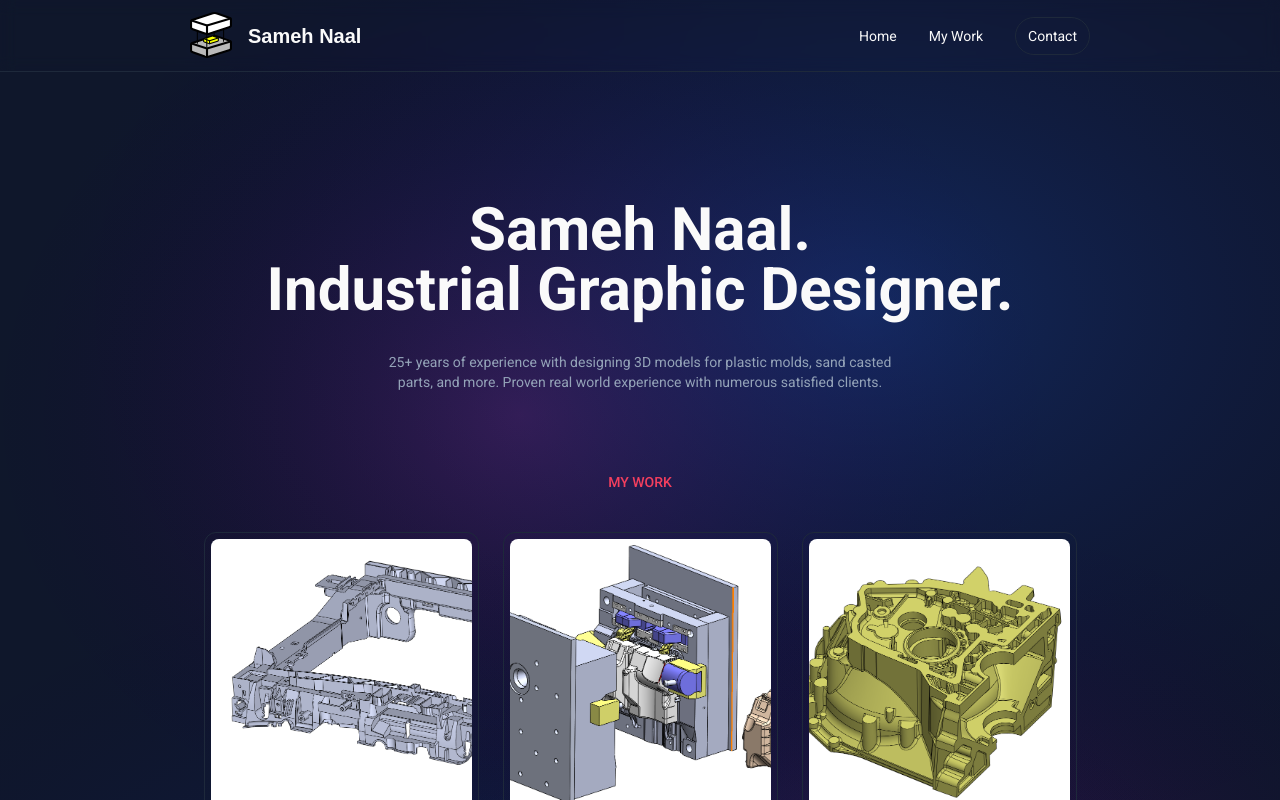
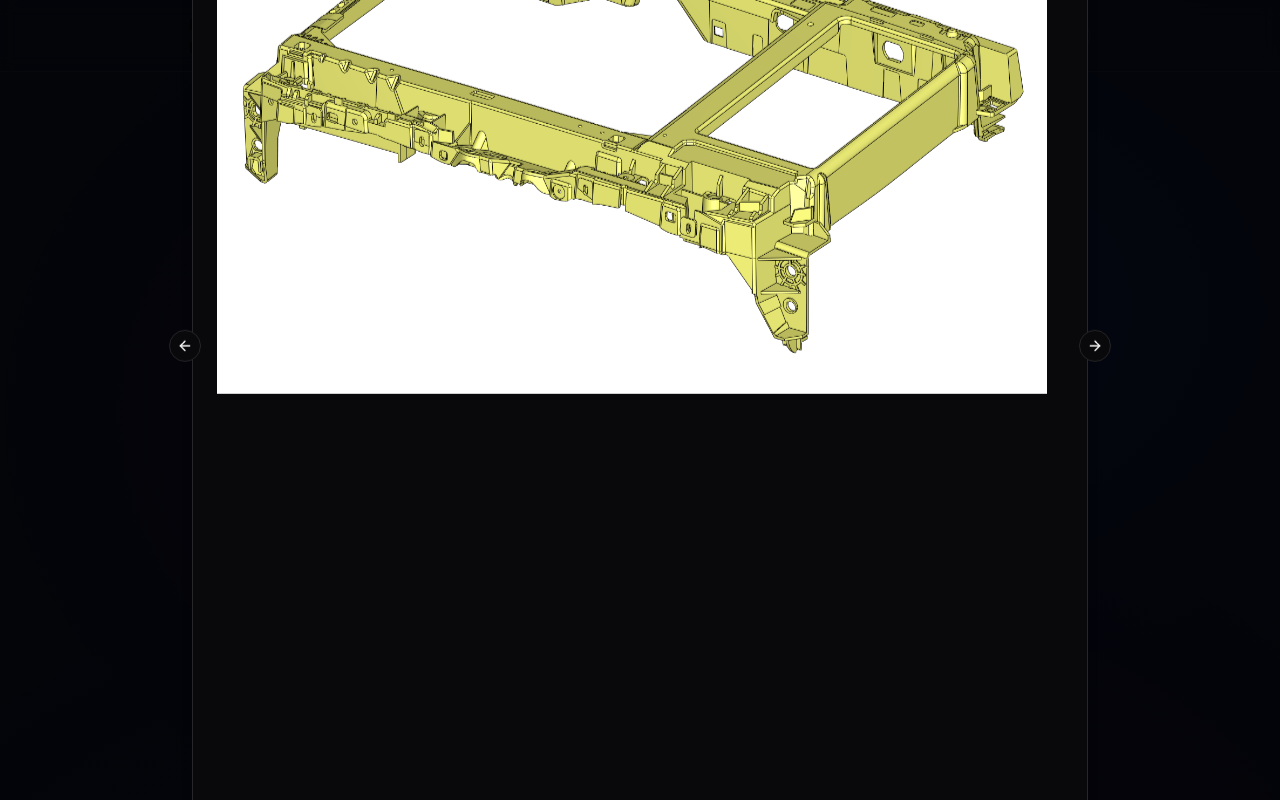
Before and after one commit to aziznal/samehnaal.com, a Next.js app: page / in a window 1280 px wide. Both pictures are taken after a click on the element 341 px from the left and 757 px from the top of the page. Shown: the top 800 px of the page. Built offline with nearby package versions, Linux system fonts and the light colour scheme.

Commit message:
add support for vidoe media

```diff
--- a/app/globals.css
+++ b/app/globals.css
@@ -35,35 +35,35 @@
     --radius: 0.5rem;
   }
 
-  /* .dark { */
-  /*   --background: 240 10% 3.9%; */
-  /*   --foreground: 0 0% 98%; */
-  /**/
-  /*   --card: 240 10% 3.9%; */
-  /*   --card-foreground: 0 0% 98%; */
-  /**/
-  /*   --popover: 240 10% 3.9%; */
-  /*   --popover-foreground: 0 0% 98%; */
-  /**/
-  /*   --primary: 0 0% 98%; */
-  /*   --primary-foreground: 240 5.9% 10%; */
-  /**/
-  /*   --secondary: 240 3.7% 15.9%; */
-  /*   --secondary-foreground: 0 0% 98%; */
-  /**/
-  /*   --muted: 240 3.7% 15.9%; */
-  /*   --muted-foreground: 240 5% 64.9%; */
-  /**/
-  /*   --accent: 240 3.7% 15.9%; */
-  /*   --accent-foreground: 0 0% 98%; */
-  /**/
-  /*   --destructive: 0 62.8% 30.6%; */
-  /*   --destructive-foreground: 0 0% 98%; */
-  /**/
-  /*   --border: 240 3.7% 15.9%; */
-  /*   --input: 240 3.7% 15.9%; */
-  /*   --ring: 240 4.9% 83.9%; */
-  /* } */
+  .dark {
+    --background: 240 10% 3.9%;
+    --foreground: 0 0% 98%;
+
+    --card: 240 10% 3.9%;
+    --card-foreground: 0 0% 98%;
+
+    --popover: 240 10% 3.9%;
+    --popover-foreground: 0 0% 98%;
+
+    --primary: 0 0% 98%;
+    --primary-foreground: 240 5.9% 10%;
+
+    --secondary: 240 3.7% 15.9%;
+    --secondary-foreground: 0 0% 98%;
+
+    --muted: 240 3.7% 15.9%;
+    --muted-foreground: 240 5% 64.9%;
+
+    --accent: 240 3.7% 15.9%;
+    --accent-foreground: 0 0% 98%;
+
+    --destructive: 0 62.8% 30.6%;
+    --destructive-foreground: 0 0% 98%;
+
+    --border: 240 3.7% 15.9%;
+    --input: 240 3.7% 15.9%;
+    --ring: 240 4.9% 83.9%;
+  }
 }
 
 @layer base {
@@ -75,3 +75,27 @@
     @apply bg-background text-foreground;
   }
 }
+
+/* Scrollbar container */
+::-webkit-scrollbar {
+  width: 8px; /* for vertical scrollbars */
+  height: 8px; /* for horizontal scrollbars */
+  background-color: #f5f5f5; /* light grey background */
+}
+
+/* Scrollbar handle */
+::-webkit-scrollbar-thumb {
+  background-color: #c1c1c1; /* dark grey */
+  border-radius: 4px; /* rounded corners for the scrollbar handle */
+}
+
+/* Scrollbar track */
+::-webkit-scrollbar-track {
+  background-color: #f5f5f5; /* light grey, same as scrollbar container */
+  border-radius: 4px; /* rounded corners for the track */
+}
+
+/* Optional: dynamic effect on hover */
+::-webkit-scrollbar-thumb:hover {
+  background-color: #a8a8a8; /* slightly darker grey when hovered */
+}
--- a/app/layout.tsx
+++ b/app/layout.tsx
@@ -19,7 +19,7 @@ export default function RootLayout({
   children: React.ReactNode;
 }>) {
   return (
-    <html lang="en">
+    <html lang="en" className="dark">
       <body className={cn(inter.className, "bg-[#0f172b] text-zinc-50")}>
         {children}
       </body>
--- a/app/page.tsx
+++ b/app/page.tsx
@@ -7,7 +7,7 @@ import { ReactNode } from "react";
 export default function Home() {
   return (
     <div
-      className="flex flex-col items-center min-h-dvh pb-80 scroll-mt-24"
+      className="flex flex-col items-center min-h-dvh scroll-mt-24"
       id="home"
       style={{
         background: "url('/main.svg') top center / cover repeat",
@@ -84,14 +84,25 @@ export default function Home() {
 
         <CategoryCard
           thumbnailSrc="/portfolio/plastic-injection/Iveco filter/filter cover.png"
-          images={["/portfolio/plastic-injection/"]}
+          images={[
+            "/portfolio/plastic-injection/Elbow/Elbow mold.png",
+            "/portfolio/plastic-injection/Elbow/Elbow.png",
+            "/portfolio/plastic-injection/Iveco filter/From STL to 3D Model.png",
+            "/portfolio/plastic-injection/Iveco filter/STL.png",
+            "/portfolio/plastic-injection/Iveco filter/filter cover.png",
+            "/portfolio/plastic-injection/Iveco filter/Iveco.mp4",
+          ]}
           title="Plastic Injection"
           description="Previews of Plastic injection molds where I both make the 3d models as well as design the mechanical motions of the mold"
         />
 
         <CategoryCard
           thumbnailSrc="/portfolio/sand-casting/From STL to 3D Model4-1.png"
-          images={[""]}
+          images={[
+            "/portfolio/sand-casting/From STL to 3D Model4-1.png",
+            "/portfolio/sand-casting/From STL to 3D Model5.png",
+            "/portfolio/sand-casting/STL5.png",
+          ]}
           title="Sand Casting"
           description="Real world examples that I've designed of highly complex sand casted parts with many challenging aspects"
         />
@@ -104,7 +115,7 @@ export default function Home() {
         CONTACT
       </h2>
 
-      <div className="flex gap-4 items-center">
+      <div className="flex gap-4 items-center mb-64">
         <Link
           className="px-3 py-2 hover:bg-slate-800 transition-colors border border-blue-800 rounded-full text-xs sm:text-sm flex items-center gap-2"
           href="mailto:samehn2000@gmail.com"
@@ -122,6 +133,21 @@ export default function Home() {
           See my CV
         </Link>
       </div>
+
+      <footer className="flex flex-col gap-4 items-center justify-center pb-8">
+        <span className="text-sm text-slate-600">samehnaal.com - 2024</span>
+
+        <span className="text-xs opacity-30">
+          made by{" "}
+          <Link
+            href="https://aziznal.com"
+            className="text-rose-600"
+            target="_blank"
+          >
+            aziznal
+          </Link>
+        </span>
+      </footer>
     </div>
   );
 }
--- /dev/null
+++ b/components/CarouselDialog.tsx
@@ -0,0 +1,150 @@
+import { Dialog, DialogContent } from "@/components/ui/dialog";
+
+import { type CarouselApi } from "@/components/ui/carousel";
+
+import {
+  Carousel,
+  CarouselItem,
+  CarouselNext,
+  CarouselContent,
+  CarouselPrevious,
+} from "@/components/ui/carousel";
+import Autoplay from "embla-carousel-autoplay";
+import { useCallback, useEffect, useRef, useState } from "react";
+import Image from "next/image";
+import { cn, getFileExtension } from "@/lib/utils";
+import { LucidePlay } from "lucide-react";
+
+type CarouselDialogProps = {
+  open: boolean;
+  onOpenChange: (state: boolean) => void;
+  items: string[];
+};
+
+export function CarouselDialog({
+  open,
+  onOpenChange,
+  items,
+}: CarouselDialogProps) {
+  const plugin = useRef(Autoplay({ delay: 2000, stopOnInteraction: true }));
+
+  const [api, setApi] = useState<CarouselApi>();
+
+  const [currentItemIndex, setCurrentItemIndex] = useState(0);
+
+  useEffect(() => {
+    if (!api) {
+      return;
+    }
+
+    const onCarouselItemSelected = () => {
+      setCurrentItemIndex(api.selectedScrollSnap());
+
+      const item = document.getElementById(
+        `preview-${api.selectedScrollSnap()}`,
+      );
+
+      item?.scrollIntoView();
+    };
+
+    api.on("select", onCarouselItemSelected);
+
+    return () => {
+      api.off("select", onCarouselItemSelected);
+    };
+  }, [api]);
+
+  const setItemInCarousel = useCallback(
+    (newItemIndex: number) => {
+      if (!api) return;
+
+      api.scrollTo(newItemIndex, true);
+    },
+    [api],
+  );
+
+  useEffect(() => {
+    if (open) setItemInCarousel(currentItemIndex);
+  }, [currentItemIndex, open, setItemInCarousel]);
+
+  return (
+    <Dialog open={open} onOpenChange={onOpenChange}>
+      <DialogContent className="sm:w-[70vw] min-w-[70vw]">
+        <Carousel
+          setApi={setApi}
+          plugins={[plugin.current]}
+          className="w-full"
+          onMouseEnter={plugin.current.stop}
+          onMouseLeave={plugin.current.reset}
+        >
+          <CarouselContent className="w-full">
+            {items.map((item) => (
+              <CarouselItem key={item}>
+                <>
+                  {getFileExtension(item) === "png" ? (
+                    <Image
+                      src={item}
+                      width={1000}
+                      height={1000}
+                      alt={`Examples of my work - ${item}`}
+                      className={cn("object-contain w-full")}
+                    />
+                  ) : (
+                    <video
+                      width="640"
+                      height="360"
+                      controls
+                      className="h-[50vh]"
+                    >
+                      <source src={item} type="video/mp4" />
+                      Your browser does not support the video tag.
+                    </video>
+                  )}
+                </>
+              </CarouselItem>
+            ))}
+          </CarouselContent>
+
+          <CarouselNext></CarouselNext>
+          <CarouselPrevious></CarouselPrevious>
+        </Carousel>
+
+        <div className="flex items-center gap-4 overflow-x-auto py-4 px-4 w-full">
+          {items.map((item, index) => (
+            <>
+              {getFileExtension(item) === "png" ? (
+                <Image
+                  id={`preview-${index}`}
+                  onClick={() => setItemInCarousel(index)}
+                  key={index}
+                  src={item}
+                  width={1000}
+                  height={1000}
+                  alt={`Examples of my work - ${item}`}
+                  className={cn(
+                    "h-[60px] w-[60px] object-contain cursor-pointer border rounded-xl",
+                    index === currentItemIndex &&
+                      "border-[3px] border-purple-500 cursor-default",
+                  )}
+                />
+              ) : (
+                <div
+                  id={`preview-${index}`}
+                  onClick={() => setItemInCarousel(index)}
+                  key={index}
+                  className={cn(
+                    "flex items-center border rounded-xl justify-center h-[60px] w-[60px] cursor-pointer shrink-0",
+                    index === currentItemIndex &&
+                      "border-[3px] border-purple-500 cursor-default",
+                  )}
+                >
+                  <LucidePlay />
+                </div>
+              )}
+            </>
+          ))}
+        </div>
+      </DialogContent>
+    </Dialog>
+  );
+}
--- a/components/CategoryCard.tsx
+++ b/components/CategoryCard.tsx
@@ -1,5 +1,9 @@
+"use client";
+
 import { cn } from "@/lib/utils";
 import Image from "next/image";
+import { CarouselDialog } from "./CarouselDialog";
+import { useCallback, useState } from "react";
 
 type CategoryCardProps = {
   thumbnailSrc: string;
@@ -19,8 +23,19 @@ export function CategoryCard({
   title,
   description,
 }: CategoryCardProps) {
+  const [isCarouselOpen, setIsCarouselOpen] = useState(false);
+
+  const openCarousel = useCallback(() => {
+    if (isCarouselOpen) return;
+    setIsCarouselOpen(true);
+  }, [isCarouselOpen]);
+
   return (
-    <div className="border border-slate-800 h-[450px] w-[275px] p-1.5 rounded-xl transition-all hover:bg-slate-800 cursor-pointer">
+    <>
+      <div
+        className="border border-slate-800 h-[450px] w-[275px] p-1.5 rounded-xl transition-all hover:bg-slate-800 cursor-pointer"
+        onClick={openCarousel}
+      >
         {/* TODO: replace with an image */}
         <Image
           src={thumbnailSrc}
@@ -39,5 +54,12 @@ export function CategoryCard({
           <span className="text-slate-400 text-sm">{description}</span>
         </div>
       </div>
+
+      <CarouselDialog
+        open={isCarouselOpen}
+        onOpenChange={setIsCarouselOpen}
+        items={images}
+      />
+    </>
   );
 }
--- a/lib/utils.ts
+++ b/lib/utils.ts
@@ -1,6 +1,21 @@
-import { type ClassValue, clsx } from "clsx"
-import { twMerge } from "tailwind-merge"
+import { type ClassValue, clsx } from "clsx";
+import { twMerge } from "tailwind-merge";
 
 export function cn(...inputs: ClassValue[]) {
-  return twMerge(clsx(inputs))
+  return twMerge(clsx(inputs));
 }
+
+/**
+ * Example usage
+ * console.log(getFileExtension("example.png")); // Outputs: 'png'
+ * console.log(getFileExtension("archive.tar.gz")); // Outputs: 'gz'
+ * console.log(getFileExtension("no_extension_file")); // Outputs: null
+ * */
+export function getFileExtension(filename: string): string | null {
+  const match = filename.match(/\.([^\.]+)$/);
+  if (match) {
+    return match[1];
+  } else {
+    return null;
+  }
+}
--- a/package.json
+++ b/package.json
@@ -14,6 +14,7 @@
     "@radix-ui/react-slot": "^1.1.0",
     "class-variance-authority": "^0.7.0",
     "clsx": "^2.1.1",
+    "embla-carousel-autoplay": "^8.1.6",
     "embla-carousel-react": "^8.1.6",
     "lucide-react": "^0.400.0",
     "next": "14.2.4",
```
Also changed, not shown: components/ui/dialog.tsx (+27 -27 lines), 1 other file (tests, documents, lock files or other folders). Lines whose indentation alone changed are shown as unchanged.
